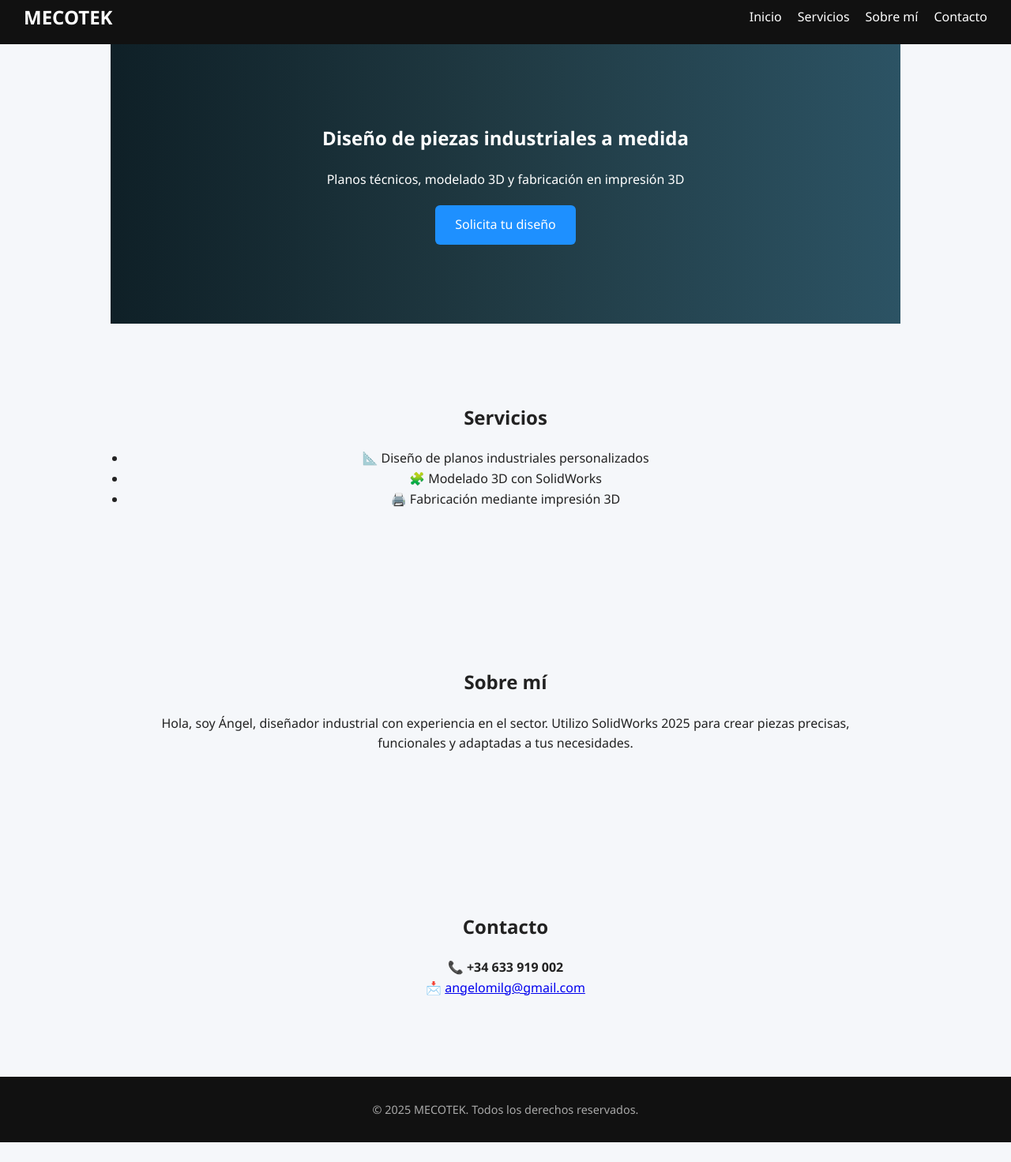
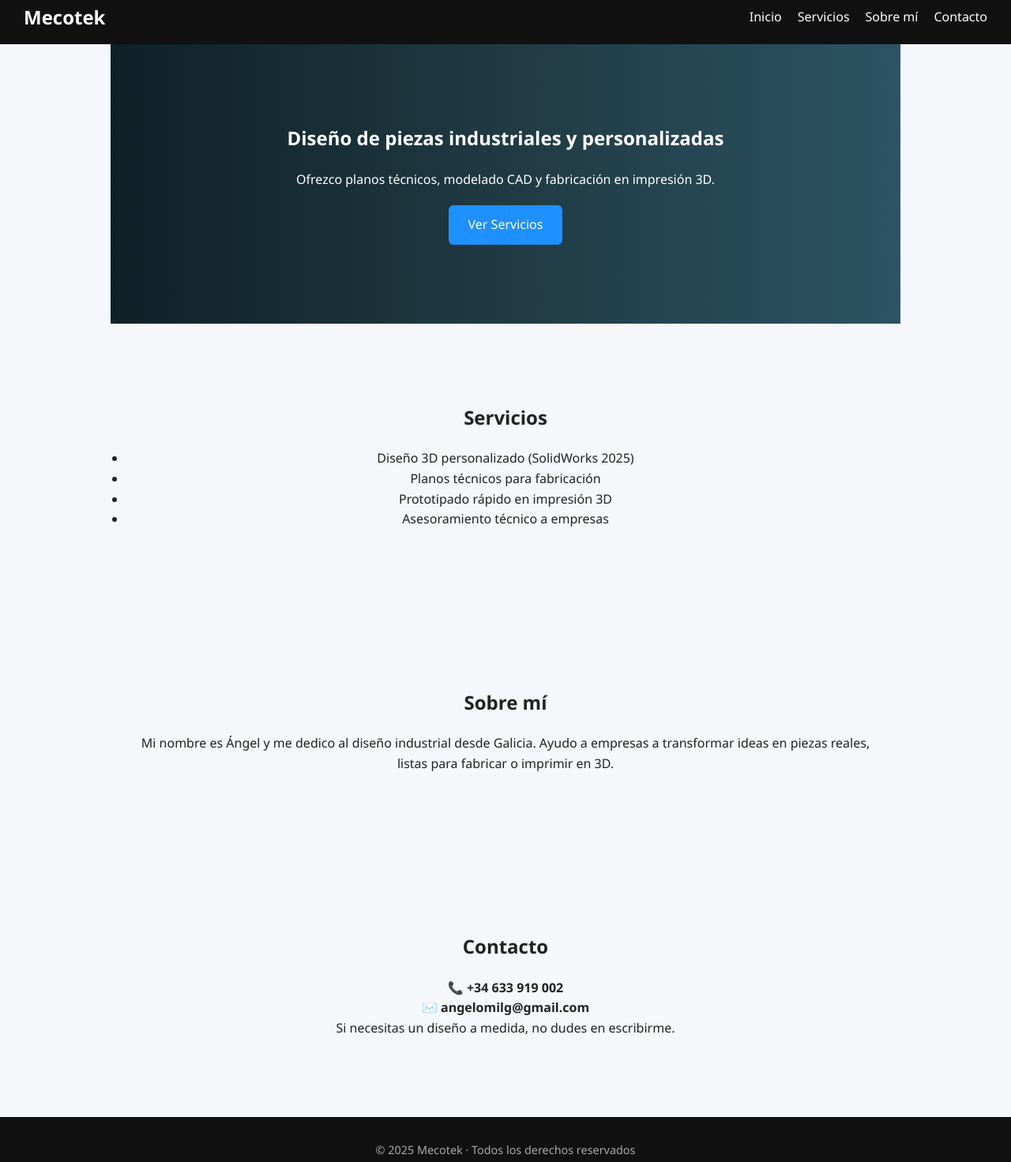
Before and after one commit to Mecotek/mecotek-web, a plain HTML site: page index.html in a window 1280 px wide. Shown: the part 12-1484 px from the top of the page at 79% size. Before the commit the page ends 1459 px from the top, so only its background shows below. Drawn offline with nearby package versions, Linux system fonts and the light colour scheme.

Commit message:
Update index.html

```diff
--- a/index.html
+++ b/index.html
@@ -1,16 +1,15 @@
 <!DOCTYPE html>
 <html lang="es">
 <head>
-  <meta charset="UTF-8" />
-  <meta name="viewport" content="width=device-width, initial-scale=1.0"/>
-  <title>MECOTEK - Diseño de Piezas Industriales</title>
-  <link rel="stylesheet" href="style.css"/>
-  <link href="https://unpkg.com/aos@2.3.1/dist/aos.css" rel="stylesheet">
+  <meta charset="UTF-8">
+  <meta name="viewport" content="width=device-width, initial-scale=1">
+  <title>Mecotek | Diseño de Piezas Industriales</title>
+  <link rel="stylesheet" href="style.css">
+  <link rel="stylesheet" href="https://unpkg.com/aos@2.3.1/dist/aos.css">
 </head>
 <body>
-
   <nav>
-    <div class="logo">MECOTEK</div>
+    <div class="logo">Mecotek</div>
     <ul>
       <li><a href="#inicio">Inicio</a></li>
       <li><a href="#servicios">Servicios</a></li>
@@ -20,39 +19,45 @@
   </nav>
 
   <section class="pantalla portada" id="inicio" data-aos="fade-up">
-    <h1>Diseño de piezas industriales a medida</h1>
-    <p>Planos técnicos, modelado 3D y fabricación en impresión 3D</p>
-    <a href="#contacto" class="boton">Solicita tu diseño</a>
+    <h1>Diseño de piezas industriales y personalizadas</h1>
+    <p>Ofrezco planos técnicos, modelado CAD y fabricación en impresión 3D.</p>
+    <a href="#servicios" class="boton">Ver Servicios</a>
   </section>
 
   <section class="pantalla" id="servicios" data-aos="fade-right">
     <h2>Servicios</h2>
     <ul>
-      <li>📐 Diseño de planos industriales personalizados</li>
-      <li>🧩 Modelado 3D con SolidWorks</li>
-      <li>🖨️ Fabricación mediante impresión 3D</li>
+      <li>Diseño 3D personalizado (SolidWorks 2025)</li>
+      <li>Planos técnicos para fabricación</li>
+      <li>Prototipado rápido en impresión 3D</li>
+      <li>Asesoramiento técnico a empresas</li>
     </ul>
   </section>
 
   <section class="pantalla" id="sobre" data-aos="fade-left">
     <h2>Sobre mí</h2>
-    <p>Hola, soy Ángel, diseñador industrial con experiencia en el sector. Utilizo SolidWorks 2025 para crear piezas precisas, funcionales y adaptadas a tus necesidades.</p>
+    <p>Mi nombre es Ángel y me dedico al diseño industrial desde Galicia. Ayudo a empresas a transformar ideas en piezas reales, listas para fabricar o imprimir en 3D.</p>
   </section>
 
   <section class="pantalla" id="contacto" data-aos="fade-up">
     <h2>Contacto</h2>
     <p>📞 <strong>+34 633 919 002</strong></p>
-    <p>📩 <a href="mailto:angelomilg@gmail.com">angelomilg@gmail.com</a></p>
+    <p>✉️ <strong>angelomilg@gmail.com</strong></p>
+    <p>Si necesitas un diseño a medida, no dudes en escribirme.</p>
   </section>
 
   <footer data-aos="zoom-in">
-    <p>&copy; 2025 MECOTEK. Todos los derechos reservados.</p>
+    <p>© 2025 Mecotek · Todos los derechos reservados</p>
   </footer>
 
   <script src="https://unpkg.com/aos@2.3.1/dist/aos.js"></script>
   <script>
-    AOS.init();
+    AOS.init({
+      duration: 1000,
+      easing: 'ease-in-out',
+      once: true,
+      mirror: false
+    });
   </script>
-
 </body>
 </html>
```
